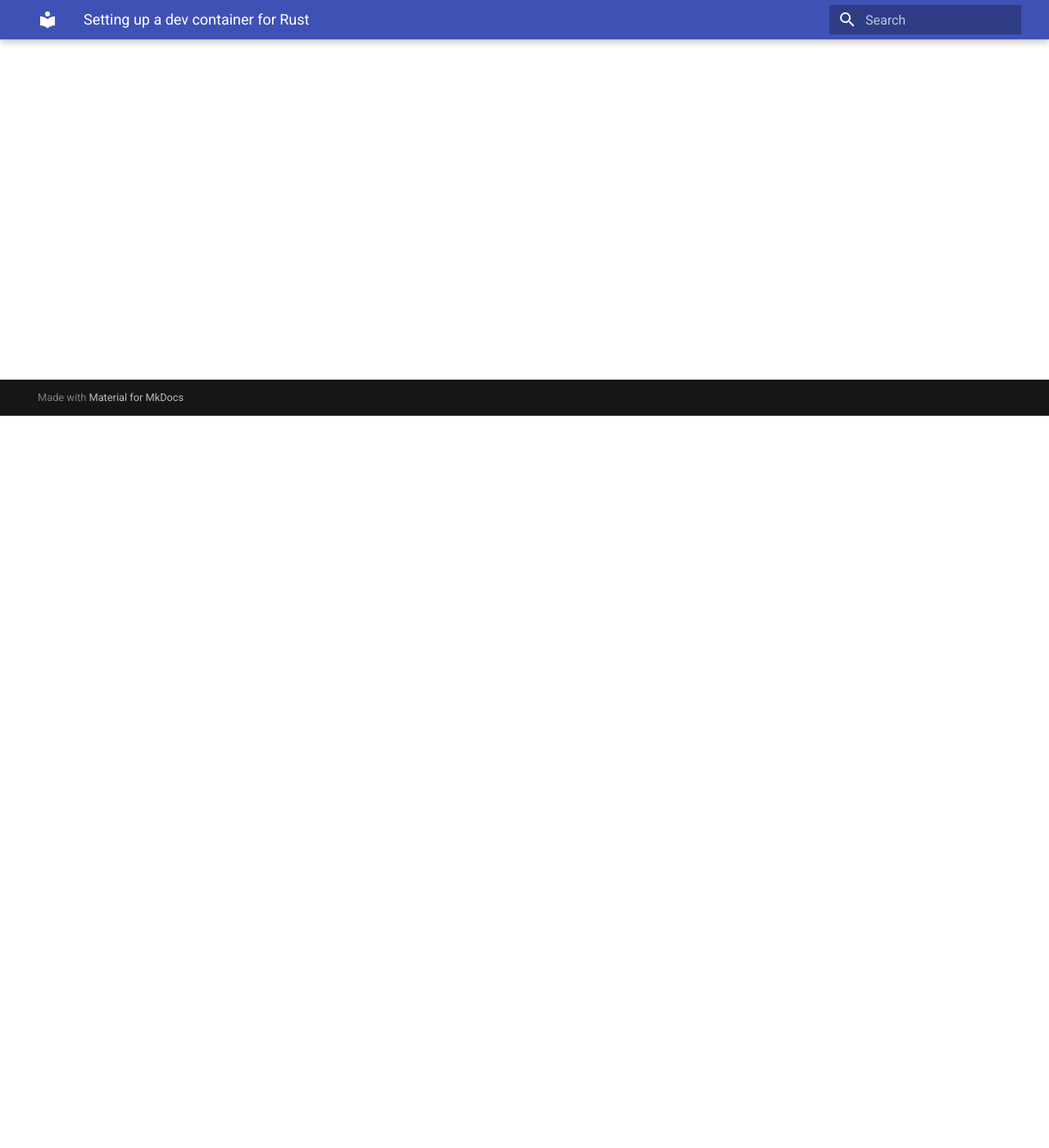
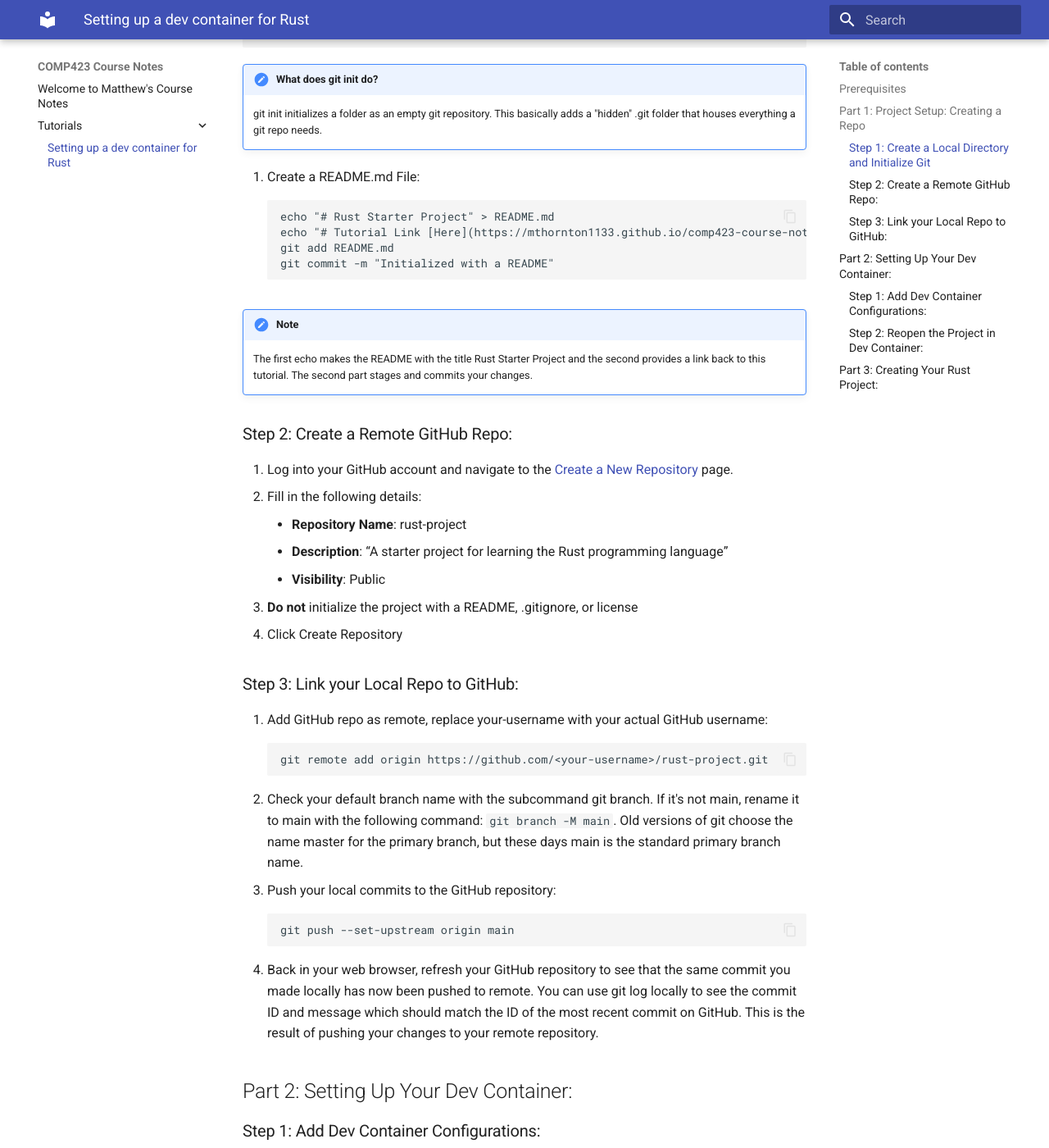
Before and after one commit to mthornton1133/comp423-course-notes, an MkDocs documentation site: the page built from docs/tutorials/rust-setup.md, in a window 1280 px wide and 1400 px high, scrolled down 893 px. Shown: the whole window at 82% size. Built offline with MkDocs 1.6.1 and Material for MkDocs 9.7.7, drawn with Linux system fonts in a browser that asks for light colours; some of the changed text lies outside the part shown.

Commit message:
Added parts 1 and 2 to tutorial

````diff
--- a/docs/tutorials/rust-setup.md
+++ b/docs/tutorials/rust-setup.md
@@ -16,3 +16,81 @@
 
 
 ## Part 1: Project Setup: Creating a Repo
+### Step 1: Create a Local Directory and Initialize Git
+
+1. Open you terminal/command prompt.
+2. Create a New Directory for your project, you can name this whatever you like:
+```
+mkdir rust-project
+cd rust-project
+```
+3. Initialize a git repo:
+
+```
+git init
+```
+
+!!! note "What does git init do?"
+    git init initializes a folder as an empty git repository. This basically adds a "hidden" .git folder that houses everything a git repo needs.
+
+4. Create a README.md File:
+```
+echo "# Rust Starter Project" > README.md
+echo "# Tutorial Link [Here](https://mthornton1133.github.io/comp423-course-notes/tutorials/rust-setup/)" >> README.md
+git add README.md
+git commit -m "Initialized with a README"
+```
+!!! note
+    The first echo makes the README with the title Rust Starter Project and the second provides a link back to this tutorial. The second part stages and commits your changes.
+### Step 2: Create a Remote GitHub Repo:
+1. Log into your GitHub account and navigate to the [Create a New Repository](https://github.com/new) page.
+2. Fill in the following details:
+    * **Repository Name**: rust-project
+    * **Description**: “A starter project for learning the Rust programming language”
+    * **Visibility**: Public
+3. **Do not** initialize the project with a README, .gitignore, or license
+4. Click Create Repository
+
+### Step 3: Link your Local Repo to GitHub:
+1. Add GitHub repo as remote, replace your-username with your actual GitHub username:
+```
+git remote add origin https://github.com/<your-username>/rust-project.git
+```
+2. Check your default branch name with the subcommand git branch. If it's not main, rename it to main with the following command: `git branch -M main`. Old versions of git choose the name master for the primary branch, but these days main is the standard primary branch name.
+3. Push your local commits to the GitHub repository:
+```
+git push --set-upstream origin main
+```
+4.  Back in your web browser, refresh your GitHub repository to see that the same commit you made locally has now been pushed to remote. You can use git log locally to see the commit ID and message which should match the ID of the most recent commit on GitHub. This is the result of pushing your changes to your remote repository.
+
+## Part 2: Setting Up Your Dev Container:
+### Step 1: Add Dev Container Configurations:
+1. In Visual Studio Code, open the `rust-project` directory. Do this by clicking File > Open Folder.
+2. Install the **Dev Containers** extension for VS Code. This is located on the left column.
+3. Create a `.devcontainer` directory in the root of your project with the following file inside this “hidden” directory: `.devcontainer/devcontainer.json`
+4. Place the following code inside this newly created file:
+```
+{
+ "name": "Rust Project”,
+ "image": "mcr.microsoft.com/devcontainers/rust:latest",
+ "customizations": {
+   "vscode": {
+     "settings": {},
+     "extensions": [“rust-lang.rust-analyzer”]
+   }
+ },
+ "postCreateCommand": "rustc --version"
+}
+```
+!!! note "What does this code do?"
+    Name: is a descriptive name for our dev container.
+
+    Image: The docker image to use, here it is the latest rust environment.
+
+    Customization: installs the rust extension.
+
+    PostCreateCommand: a command to run after container is created, here it shows the latest rust version.
+### Step 2: Reopen the Project in Dev Container:
+1. Press Ctrl + Shift + P (Cmd + Shift + P for mac) then type Dev Containers: Reopen in Container.
+2. You should see the rust version at the bottom (1.84 is the latest one).
+## Part 3: Creating Your Rust Project:
````
